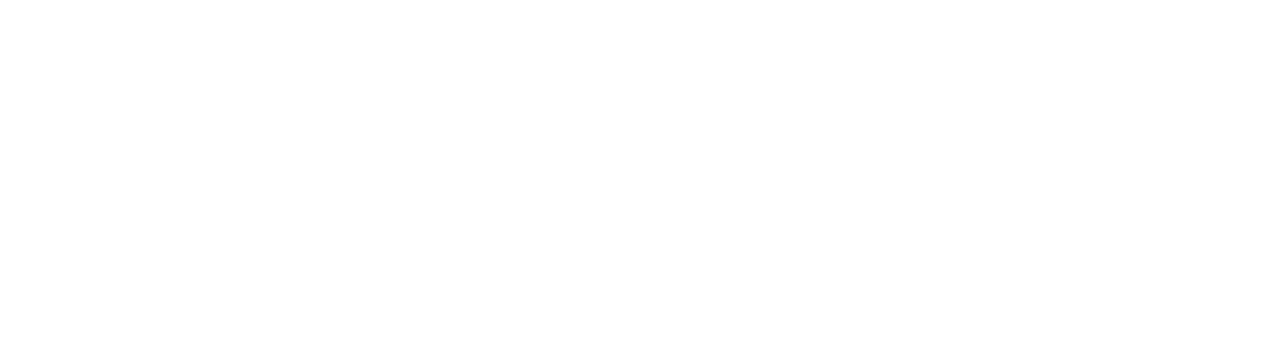
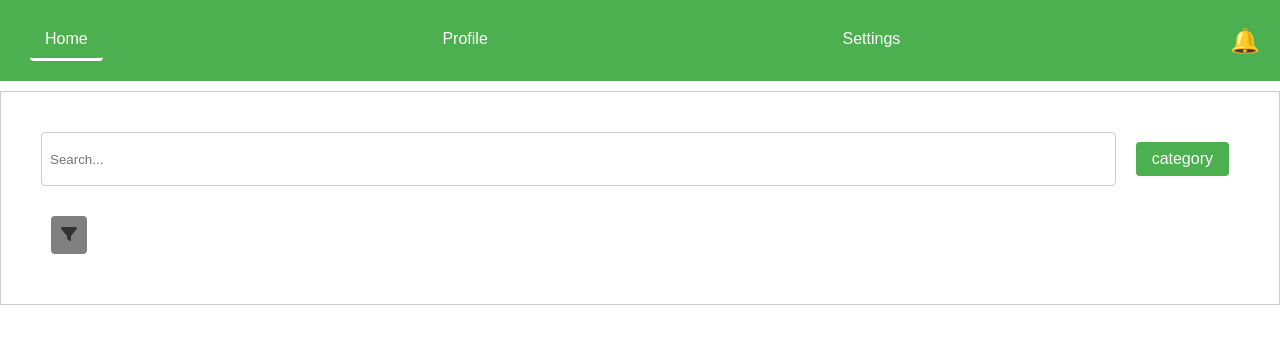
Before and after one commit to abdallah-ash/syntax-error, a React (Create React App) app: page /dash in a window 1280 px wide. Before the commit this address had no page. Shown: the top 344 px of the page. Built offline with nearby package versions, Linux system fonts and the light colour scheme.

Commit message:
added dashboard needs adjusting

```diff
--- /dev/null
+++ b/src/DonorDash.js
@@ -0,0 +1,50 @@
+import React, { useState } from "react";
+// Assuming you have some CSS file to style your dashboard
+import "./index.css";
+import DonorMain from "./DonorMain";
+function DonorDashboard() {
+  const [activeTab, setActiveTab] = useState("home");
+
+  const handleTabClick = (tab) => {
+    setActiveTab(tab);
+  };
+
+  return (
+    <div className="dashboard">
+      <div className="dashboard-header">
+        <button
+          className={`tab-button ${activeTab === "home" ? "active" : ""}`}
+          onClick={() => handleTabClick("home")}
+        >
+          Home
+        </button>
+        <button
+          className={`tab-button ${activeTab === "profile" ? "active" : ""}`}
+          onClick={() => handleTabClick("profile")}
+        >
+          Profile
+        </button>
+        <button
+          className={`tab-button ${activeTab === "settings" ? "active" : ""}`}
+          onClick={() => handleTabClick("settings")}
+        >
+          Settings
+        </button>
+        <div className="notification-button">
+          <span>🔔</span>
+        </div>
+      </div>
+      <div className="dashboard-content">
+        {activeTab === "home" && (
+          <div>
+            <DonorMain />
+          </div>
+        )}
+        {activeTab === "profile" && <div>Profile Content</div>}
+        {activeTab === "settings" && <div>Settings Content</div>}
+      </div>
+    </div>
+  );
+}
+
+export default DonorDashboard;
--- a/src/DonorMain.js
+++ b/src/DonorMain.js
@@ -7,7 +7,7 @@
 
 function DonorMain() {
   const location = useLocation();
-  const { formData } = location.state;
+  //const { formData } = location.state;
   const [searchQuery, setSearchQuery] = useState("");
   const [isCategoryOpen, setIsCategoryOpen] = useState(false);
   const [isFilterOpen, setIsFilterOpen] = useState(false);
--- a/src/DonorReg.js
+++ b/src/DonorReg.js
@@ -14,7 +14,6 @@
 
   const [currentStep, setCurrentStep] = useState(1);
   const [formData, setFormData] = useState(initialFormData);
-
   const [file, setFile] = useState(null); // State to hold the file
   const [preview, setPreview] = useState("");
   const Navigate = useNavigate();
--- a/src/index.css
+++ b/src/index.css
@@ -362,7 +362,7 @@
   margin: auto;
 }
 
-.item-donate{
+.item-donate {
   position: absolute;
   bottom: 2%;
   right: 2%;
@@ -389,6 +389,43 @@
   border-bottom: none;
 }
 
-.item-descrip-title{
+.item-descrip-title {
   font-size: 50px;
 }
+.dashboard {
+  font-family: Arial, sans-serif;
+}
+
+.dashboard-header {
+  background-color: #4caf50; /* A distinct color for the header */
+  padding: 10px 20px;
+  display: flex;
+  justify-content: space-between;
+  align-items: center;
+}
+
+.tab-button {
+  background: none;
+  border: none;
+  color: white;
+  padding: 10px 15px;
+  font-size: 16px;
+  cursor: pointer;
+  border-bottom: 3px solid transparent;
+}
+
+.tab-button.active {
+  border-color: #fff; /* White underline for the active tab */
+}
+
+.notification-button {
+  font-size: 24px;
+  color: white;
+  cursor: pointer;
+}
+
+.dashboard-content {
+  padding: 20px;
+  border: 1px solid #ccc;
+  margin-top: 10px;
+}
--- a/src/index.js
+++ b/src/index.js
@@ -6,6 +6,7 @@
 import DonorReg from "./DonorReg";
 import DonorMain from "./DonorMain";
 import ItemsList from "./ItemsList";
+import DonorDash from "./DonorDash.js";
 import {
   BrowserRouter as Router,
   Route,
@@ -20,6 +21,7 @@
         <Route path="/" element={<DonorReg />} />
         <Route path="/donor" element={<DonorMain />} />
         <Route path="/list" element={<ItemsList />} />
+        <Route path="/dash" element={<DonorDash />} />
 
         {/* Add other routes as needed */}
       </Routes>
```
